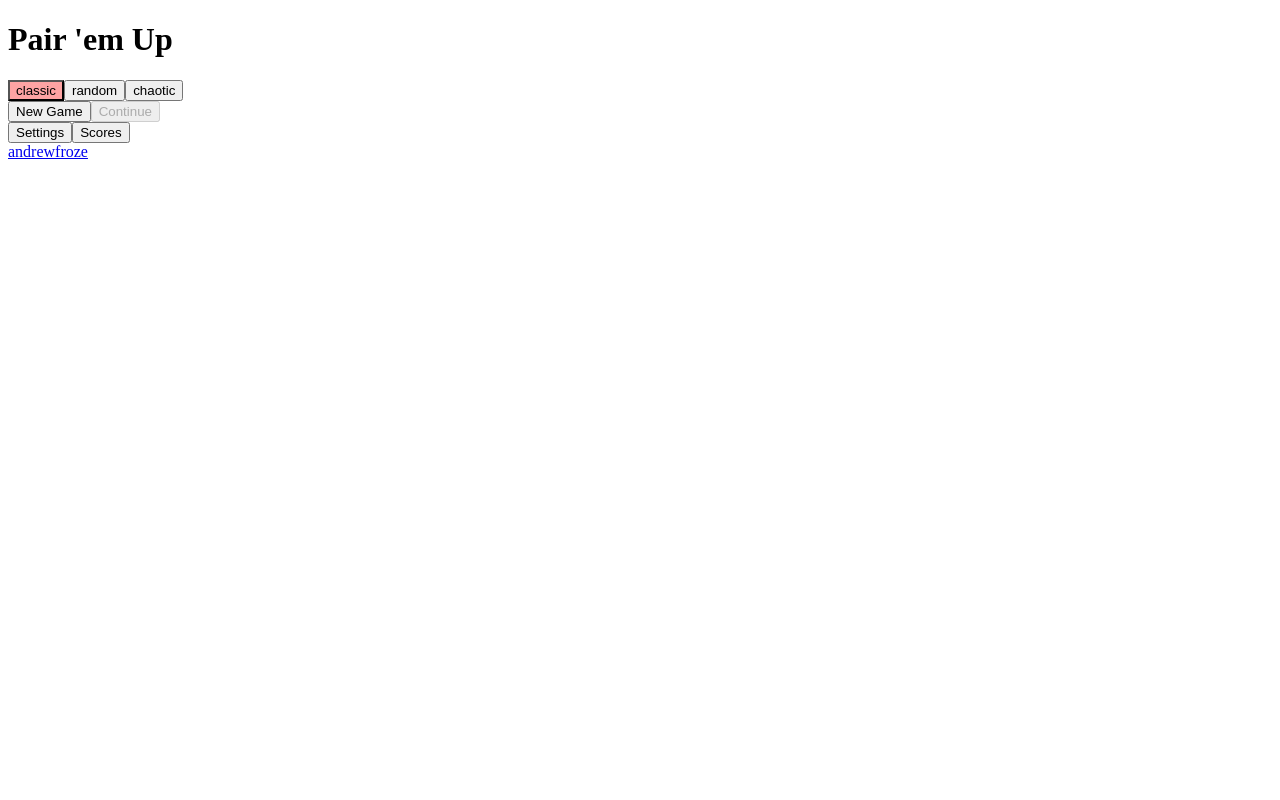
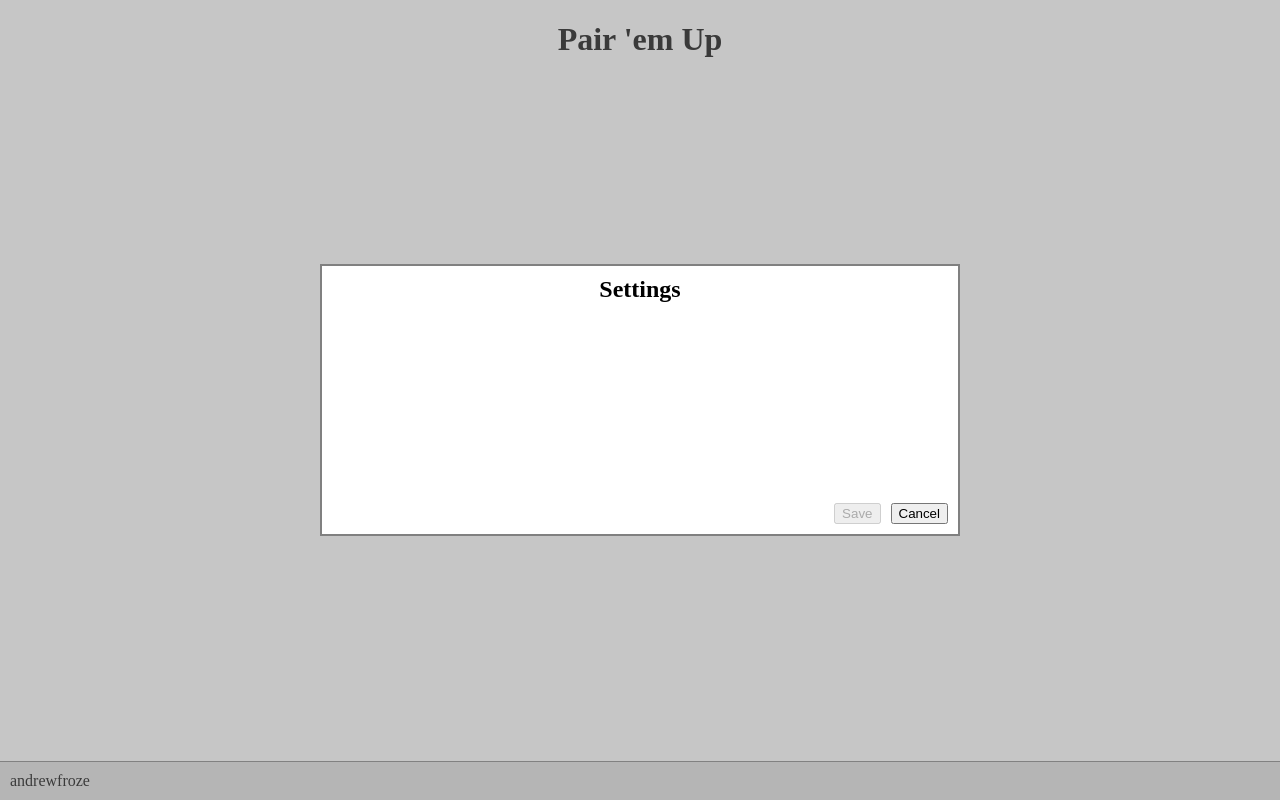
Before and after one commit to andrewfroze/pair-em-up, a website built with Vite: page index.html in a window 1280 px wide. Both pictures are taken after a click on the button "Settings". Built offline with nearby package versions, Linux system fonts and the light colour scheme.

Commit message:
feat: add basic settings modal

```diff
--- /dev/null
+++ b/src/scripts/components/settings.js
@@ -0,0 +1,64 @@
+import "../../styles/components/settings.scss";
+
+let isSettingsChanged = false;
+
+function createSettingsModal() {
+  const overlay = document.createElement("div");
+  overlay.className = "overlay";
+
+  const settingsModal = document.createElement("div");
+  settingsModal.className = "settings-modal";
+  overlay.append(settingsModal);
+
+  const settingsModalTitle = document.createElement("h2");
+  settingsModalTitle.className = "settings-modal__title";
+  settingsModalTitle.textContent = "Settings";
+  settingsModal.append(settingsModalTitle);
+
+  const settingsContainer = document.createElement("div");
+  settingsContainer.className = "settings-modal__settings";
+  settingsModal.append(settingsContainer);
+
+  const settingsControls = document.createElement("div");
+  settingsControls.className = "settings-modal__controls";
+  settingsModal.append(settingsControls);
+
+  const saveButton = document.createElement("button");
+  saveButton.textContent = "Save";
+  saveButton.disabled = !isSettingsChanged;
+  saveButton.className = "settings-modal__controls__save";
+  settingsControls.append(saveButton);
+
+  saveButton.addEventListener("click", () => {
+    console.log("save settings");
+    // todo add saving of settings
+    closeSettings();
+  });
+
+  const cancelButton = document.createElement("button");
+  cancelButton.textContent = "Cancel";
+  cancelButton.className = "settings-modal__controls__cancel";
+  settingsControls.append(cancelButton);
+
+  cancelButton.addEventListener("click", () => {
+    closeSettings();
+  });
+
+  return overlay;
+}
+
+let settingsModal;
+
+function openSettings() {
+  settingsModal = createSettingsModal();
+  document.body.append(settingsModal);
+}
+
+function closeSettings() {
+  if (settingsModal) {
+    settingsModal.remove();
+    settingsModal = undefined;
+  }
+}
+
+export { openSettings, closeSettings };
--- a/src/scripts/main.js
+++ b/src/scripts/main.js
@@ -1,6 +1,8 @@
+import "../styles/main.scss";
 import { startScreenContainer } from "./start-screen";
 
 const gameArea = document.createElement("div");
+gameArea.className = "game-area";
 document.body.append(gameArea);
 
 gameArea.append(startScreenContainer);
--- a/src/scripts/start-screen.js
+++ b/src/scripts/start-screen.js
@@ -1,4 +1,5 @@
 import "../styles/start-screen.scss";
+import { openSettings } from "./components/settings";
 
 const gameMods = [
   {
@@ -16,17 +17,25 @@ let activeGameMod = gameMods[0].type;
 let activeGameModButton;
 
 const startScreenContainer = document.createElement("div");
+startScreenContainer.className = "start-screen";
 
 const gameTitle = document.createElement("h1");
+gameTitle.className = "start-screen__game-title";
 gameTitle.textContent = "Pair 'em Up";
 startScreenContainer.append(gameTitle);
 
+const gameMenu = document.createElement("section");
+gameMenu.className = "start-screen__game-menu";
+startScreenContainer.append(gameMenu);
+
 const gameModsButtonsContainer = document.createElement("section");
-startScreenContainer.append(gameModsButtonsContainer);
+gameModsButtonsContainer.className = "start-screen__game-menu__game-mods";
+gameMenu.append(gameModsButtonsContainer);
 
 for (const gameMod of gameMods) {
   const gameModButton = document.createElement("button");
-  gameModButton.className = "game-mod-button";
+  gameModButton.className =
+    "start-screen__game-menu__game-mods__game-mod-button";
   gameModButton.textContent = gameMod.type;
 
   if (gameMod.type === activeGameMod) {
@@ -50,9 +59,11 @@ for (const gameMod of gameMods) {
 }
 
 const startGameButtonsContainer = document.createElement("section");
-startScreenContainer.append(startGameButtonsContainer);
+startGameButtonsContainer.className = "start-screen__game-menu__start-game";
+gameMenu.append(startGameButtonsContainer);
 
 const newGameButton = document.createElement("button");
+newGameButton.className = "start-screen__game-menu__start-game__new-game";
 newGameButton.textContent = "New Game";
 newGameButton.addEventListener("click", () => {
   startNewGame(activeGameMod);
@@ -61,6 +72,7 @@ newGameButton.addEventListener("click", () => {
 startGameButtonsContainer.append(newGameButton);
 
 const continueGameButton = document.createElement("button");
+continueGameButton.className = "start-screen__game-menu__start-game__continue";
 continueGameButton.textContent = "Continue";
 
 continueGameButton.addEventListener("click", () => {
@@ -76,25 +88,29 @@ function updateStartGameButtons() {
 updateStartGameButtons();
 
 const settingsButton = document.createElement("button");
+settingsButton.className = "start-screen__game-menu__settings-button";
 settingsButton.textContent = "Settings";
-startScreenContainer.append(settingsButton);
+gameMenu.append(settingsButton);
 
 settingsButton.addEventListener("click", () => {
-  openSettingsModal();
+  openSettings();
 });
 
 const scoresButton = document.createElement("button");
+scoresButton.className = "start-screen__game-menu__scores-button";
 scoresButton.textContent = "Scores";
-startScreenContainer.append(scoresButton);
+gameMenu.append(scoresButton);
 
 scoresButton.addEventListener("click", () => {
   openScoresModal();
 });
 
 const authorCreditFooter = document.createElement("div");
+authorCreditFooter.className = "start-screen__footer";
 startScreenContainer.append(authorCreditFooter);
 
 const authorCreditLink = document.createElement("a");
+authorCreditLink.className = "start-screen__footer__credits-link";
 authorCreditLink.textContent = "andrewfroze";
 authorCreditLink.href = "https://github.com/andrewfroze";
 authorCreditLink.target = "_blank";
@@ -119,10 +135,6 @@ function isGameSaved(gameMod) {
   return false;
 }
 
-function openSettingsModal() {
-  console.log("open settings");
-}
-
 function openScoresModal() {
   console.log("open scores");
 }
--- /dev/null
+++ b/src/styles/components/settings.scss
@@ -0,0 +1,31 @@
+.overlay {
+  position: absolute;
+  inset: 0;
+  display: flex;
+  justify-content: center;
+  align-items: center;
+  background-color: rgba(128, 128, 128, 0.452);
+}
+
+.settings-modal {
+  background-color: white;
+  border: 2px solid gray;
+  padding: 10px;
+  width: 50%;
+  min-width: 300px;
+}
+
+.settings-modal__title {
+  margin: 0;
+  text-align: center;
+}
+
+.settings-modal__settings {
+  min-height: 200px;
+}
+
+.settings-modal__controls {
+  display: flex;
+  justify-content: flex-end;
+  gap: 10px;
+}
--- a/src/styles/main.scss
+++ b/src/styles/main.scss
@@ -0,0 +1,12 @@
+* {
+  box-sizing: border-box;
+}
+
+body {
+  margin: 0;
+  height: 100vh;
+}
+
+.game-area {
+  height: 100%;
+}
--- a/src/styles/start-screen.scss
+++ b/src/styles/start-screen.scss
@@ -1,3 +1,56 @@
-.game-mod-button.focused {
+.start-screen {
+  display: flex;
+  flex-direction: column;
+  align-items: center;
+  justify-content: space-between;
+  height: 100%;
+}
+
+.start-screen__game-menu {
+  display: flex;
+  flex-direction: column;
+  gap: 2vh;
+  width: 100%;
+  max-width: 300px;
+  padding: 20px;
+}
+
+.start-screen__game-menu__game-mods {
+  display: flex;
+  justify-content: space-between;
+}
+
+.start-screen__game-menu__start-game {
+  display: flex;
+  justify-content: space-around;
+  width: 100%;
+}
+
+.start-screen__game-menu__start-game__continue,
+.start-screen__game-menu__start-game__new-game {
+  width: 40%;
+}
+
+.start-screen__game-menu__game-mods__game-mod-button {
+  width: 30%;
+}
+
+.start-screen__game-menu__game-mods__game-mod-button.focused {
   background-color: rgb(253, 163, 163);
 }
+
+.start-screen__footer {
+  width: 100%;
+  padding: 10px;
+  border-top: 1px solid gray;
+  background-color: rgb(224, 224, 224);
+}
+
+.start-screen__footer__credits-link {
+  text-decoration: none;
+  color: black;
+
+  &:hover {
+    color: gray;
+  }
+}
```
